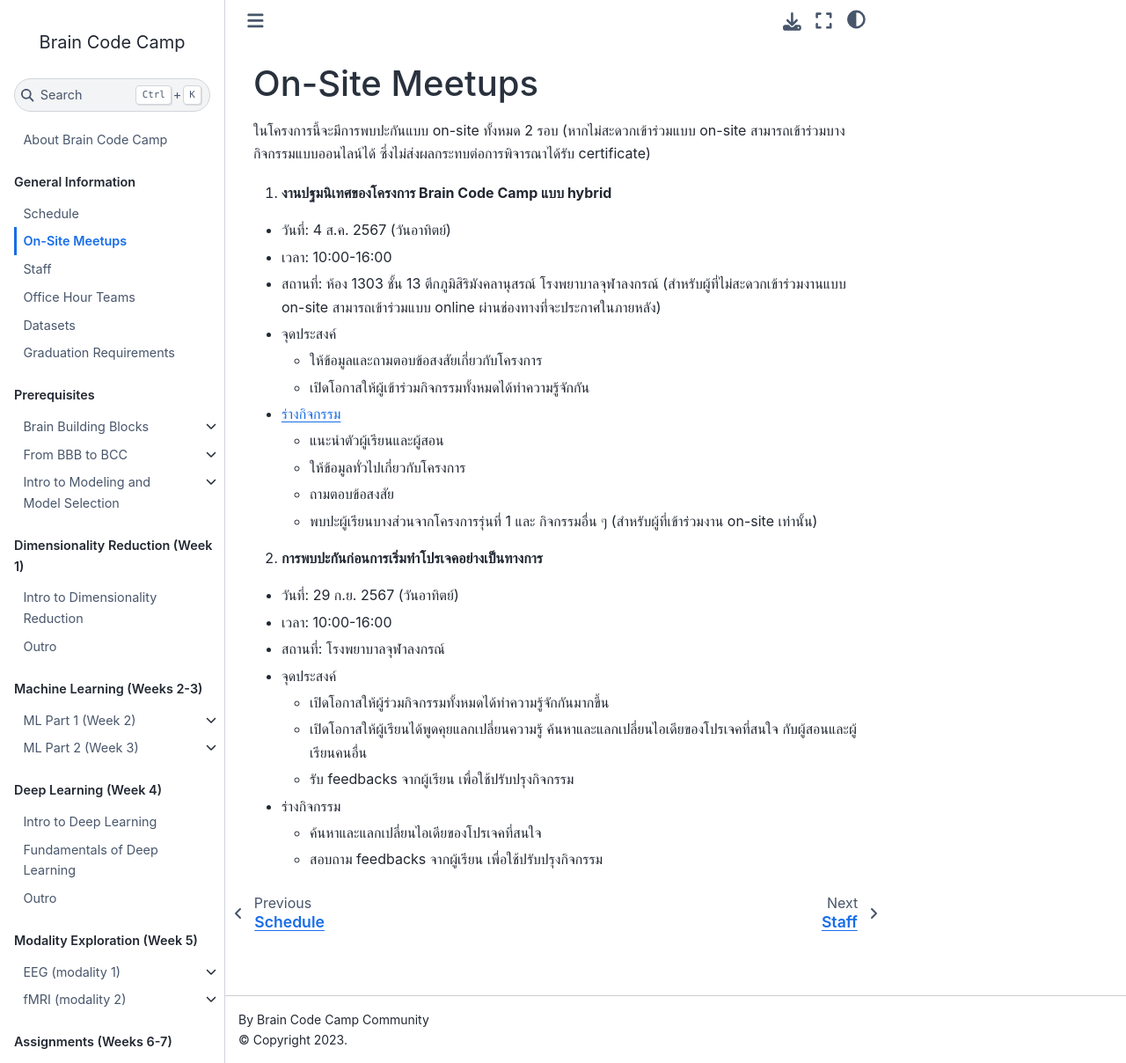
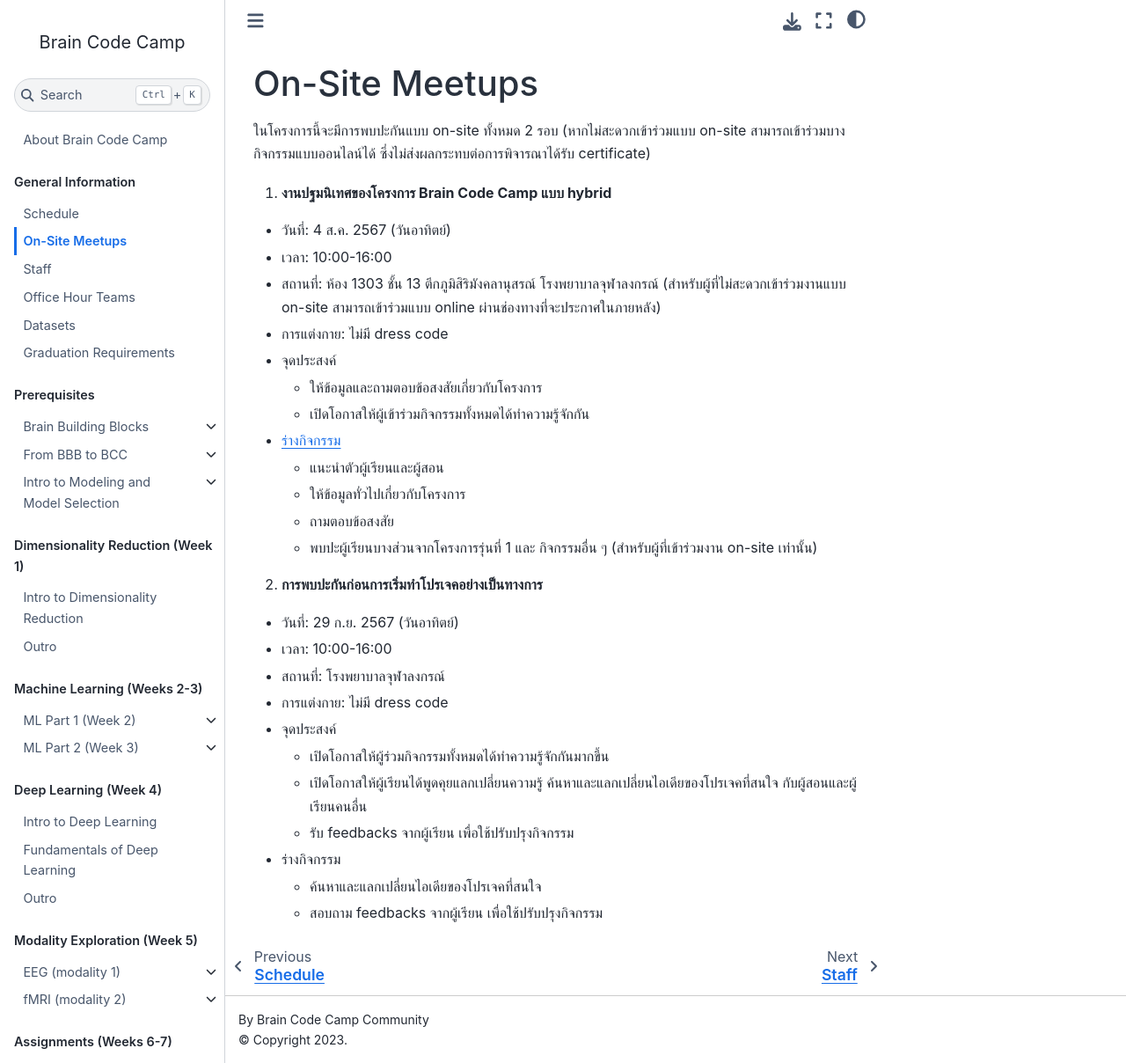
Before and after one commit to braincodecamp/brainCodeCamp2024, a Jupyter Book: the page built from GeneralInfo/on-site-meetups.md, in a window 1280 px wide and 1208 px high. Shown: the whole window at 88% size. Built offline with Jupyter Book 1.0.4 settings and Sphinx 7.4.7 and the Sphinx Book theme 1.1.4, drawn with Linux system fonts in a browser that asks for light colours; pages that are not in the unit, such as notebooks, are missing from menus.

Commit message:
Update dress code

```diff
--- a/GeneralInfo/on-site-meetups.md
+++ b/GeneralInfo/on-site-meetups.md
@@ -7,6 +7,7 @@
 - วันที่: 4 ส.ค. 2567 (วันอาทิตย์)
 - เวลา: 10:00-16:00
 - สถานที่: ห้อง 1303 ชั้น 13 ตึกภูมิสิริมังคลานุสรณ์ โรงพยาบาลจุฬาลงกรณ์ (สำหรับผู้ที่ไม่สะดวกเข้าร่วมงานแบบ on-site สามารถเข้าร่วมแบบ online ผ่านช่องทางที่จะประกาศในภายหลัง)
+- การแต่งกาย: ไม่มี dress code
 - จุดประสงค์
   - ให้ข้อมูลและถามตอบข้อสงสัยเกี่ยวกับโครงการ
   - เปิดโอกาสให้ผู้เข้าร่วมกิจกรรมทั้งหมดได้ทำความรู้จักกัน
@@ -21,6 +22,7 @@
 - วันที่: 29 ก.ย. 2567 (วันอาทิตย์)
 - เวลา: 10:00-16:00
 - สถานที่: โรงพยาบาลจุฬาลงกรณ์
+- การแต่งกาย: ไม่มี dress code
 - จุดประสงค์
   - เปิดโอกาสให้ผู้ร่วมกิจกรรมทั้งหมดได้ทำความรู้จักกันมากขึ้น
   - เปิดโอกาสให้ผู้เรียนได้พูดคุยแลกเปลี่ยนความรู้ ค้นหาและแลกเปลี่ยนไอเดียของโปรเจคที่สนใจ กับผู้สอนและผู้เรียนคนอื่น
```
Also changed, not shown: GeneralInfo/schedule.md (+1 -0 lines).
